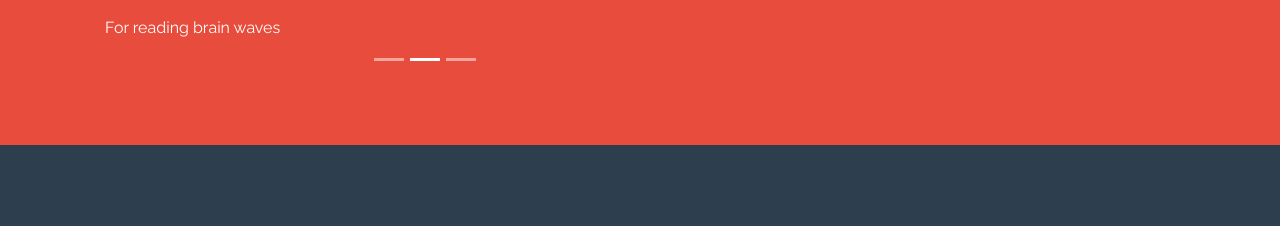
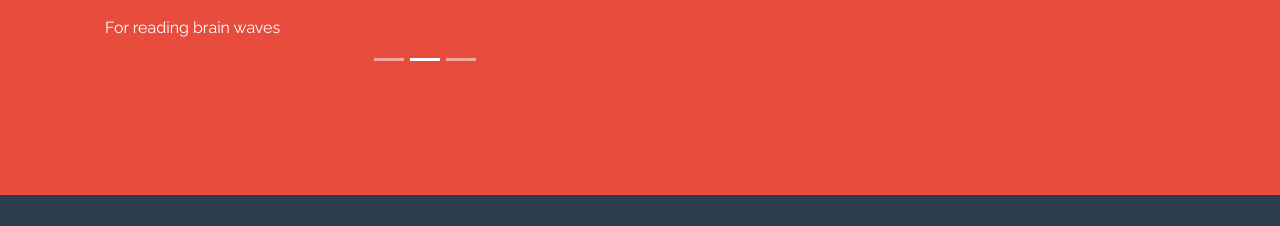
Before and after one commit to codedpills/thinkandzoom_website, a plain HTML site: page index.html in a window 1280 px wide. Shown: the part 418-644 px from the top of the page. Drawn offline with nearby package versions, Linux system fonts and the light colour scheme.

Commit message:
increased height of slider

```diff
--- a/assets/css/styles.css
+++ b/assets/css/styles.css
@@ -59,7 +59,7 @@ a {
 .slider {
     background-color: #E74C3C;
     color: #fff;
-    min-height: 430px;
+    min-height: 480px;
     padding: 3rem 0;
 }
 
```
